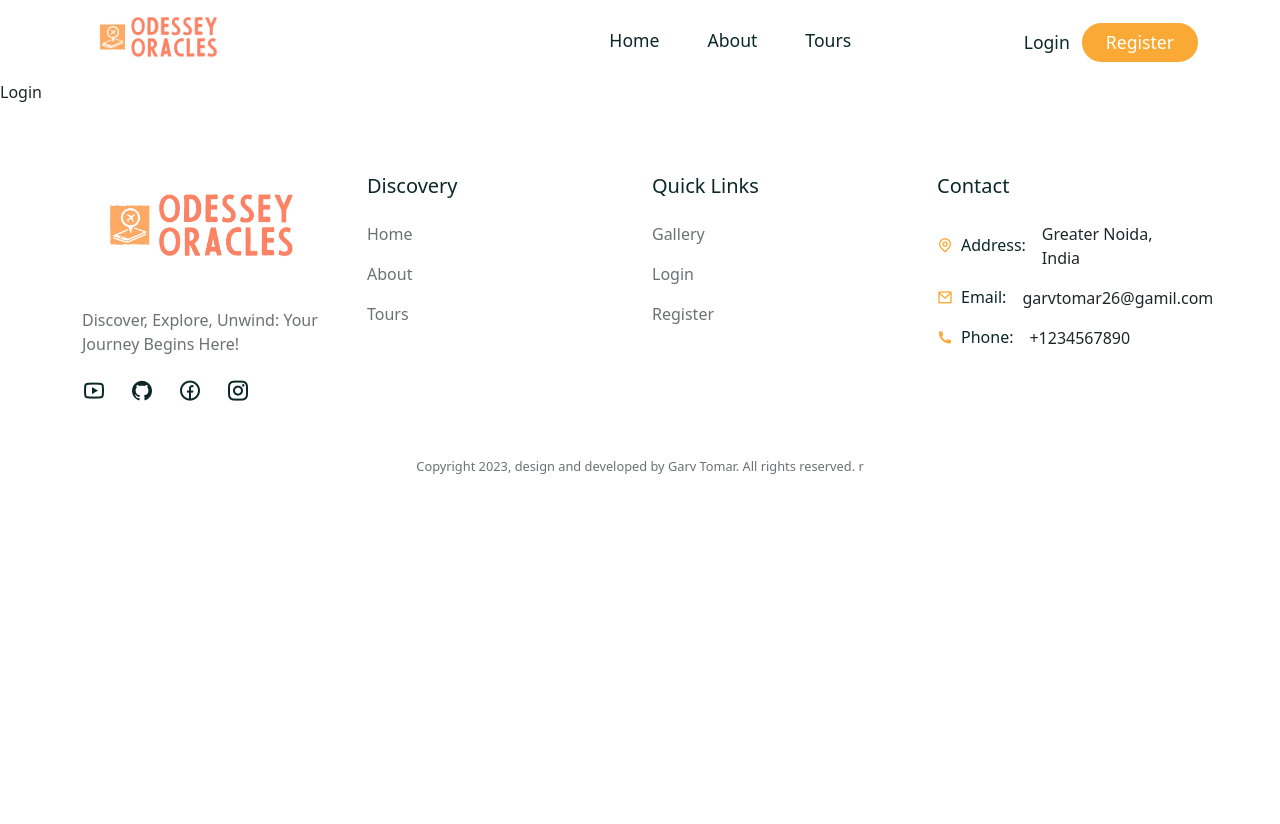
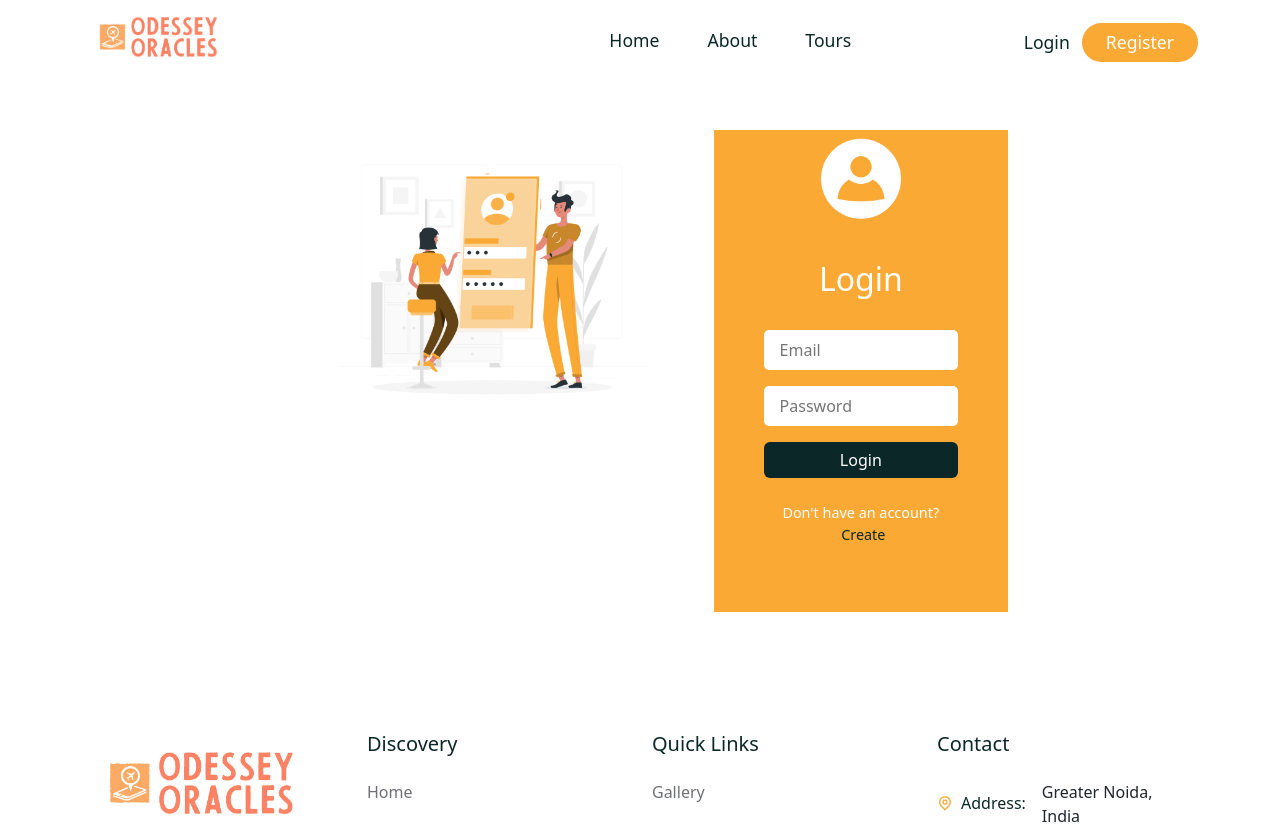
Before and after one commit to garvtomar26/tour-management, a React (Create React App) app in the folder frontend/: page /login in a window 1280 px wide. Shown: the top 824 px of the page. Before the commit the page ends 800 px from the top, so only its background shows below. Built offline with nearby package versions, Linux system fonts and the light colour scheme; a web font is replaced by a local one.

Commit message:
1.16.02 part 2

```diff
--- a/frontend/src/pages/Login.jsx
+++ b/frontend/src/pages/Login.jsx
@@ -1,9 +1,77 @@
-import React from 'react'
+import React, { useState } from "react";
+import { Container, Row, Col, Form, FormGroup, Button } from "reactstrap";
+import { Link } from "react-router-dom";
+import "../styles/login.css";
+
+import loginImg from "../assets/images/login.png";
+import userIcon from "../assets/images/user.png";
 
 const Login = () => {
+  const [credentials, setCredentials] = useState({
+    email: undefined,
+    password: undefined,
+  });
+
+  const handleChange = (e) => {
+    setCredentials((prev) => ({ ...prev, [e.target.id]: e.target.value }));
+  };
+
+  const handleClick = (e) => {
+    e.preventDefault();
+  };
+
   return (
-    <div>Login</div>
-  )
-}
+    <section>
+      <Container>
+        <Row>
+          <Col lg="8" className="m-auto">
+            <div className="login__container d-flex justify-content-between">
+              <div className="login__img">
+                <img src={loginImg} alt="" />
+              </div>
 
-export default Login
+              <div className="login__form">
+                <div className="user">
+                  <img src={userIcon} alt="" />
+                </div>
+                <h2>Login</h2>
+
+                <Form onSubmit={handleClick}>
+                  <FormGroup>
+                    <input
+                      type="text"
+                      placeholder="Email"
+                      required
+                      id="email"
+                      onChange={handleChange}
+                    />
+                  </FormGroup>
+                  <FormGroup>
+                    <input
+                      type="password"
+                      placeholder="Password"
+                      required
+                      id="password"
+                      onChange={handleChange}
+                    />
+                  </FormGroup>
+                  <Button
+                    className="btn secondary__btn auth__btn"
+                    type="submit"
+                  >
+                    Login
+                  </Button>
+                </Form>
+                <p>
+                  Don't have an account? <Link to="/register">Create</Link>
+                </p>
+              </div>
+            </div>
+          </Col>
+        </Row>
+      </Container>
+    </section>
+  );
+};
+
+export default Login;
--- a/frontend/src/pages/Register.jsx
+++ b/frontend/src/pages/Register.jsx
@@ -1,9 +1,87 @@
-import React from 'react'
+import React, { useState } from "react";
+import { Container, Row, Col, Form, FormGroup, Button } from "reactstrap";
+import { Link } from "react-router-dom";
+import "../styles/login.css";
+
+import registerImg from "../assets/images/login.png";
+import userIcon from "../assets/images/user.png";
 
 const Register = () => {
+  const [credentials, setCredentials] = useState({
+    userName: undefined,
+    email: undefined,
+    password: undefined,
+  });
+
+  const handleChange = (e) => {
+    setCredentials((prev) => ({ ...prev, [e.target.id]: e.target.value }));
+  };
+
+  const handleClick = (e) => {
+    e.preventDefault();
+  };
+
   return (
-    <div>Register</div>
-  )
-}
+    <section>
+      <Container>
+        <Row>
+          <Col lg="8" className="m-auto">
+            <div className="login__container d-flex justify-content-between">
+              <div className="login__img">
+                <img src={registerImg} alt="" />
+              </div>
 
-export default Register
+              <div className="login__form">
+                <div className="user">
+                  <img src={userIcon} alt="" />
+                </div>
+                <h2>Register</h2>
+
+                <Form onSubmit={handleClick}>
+                  <FormGroup>
+                    <input
+                      type="text"
+                      placeholder="Username"
+                      required
+                      id="username"
+                      onChange={handleChange}
+                    />
+                  </FormGroup>
+                  <FormGroup>
+                    <input
+                      type="text"
+                      placeholder="Email"
+                      required
+                      id="email"
+                      onChange={handleChange}
+                    />
+                  </FormGroup>
+                  <FormGroup>
+                    <input
+                      type="password"
+                      placeholder="Password"
+                      required
+                      id="password"
+                      onChange={handleChange}
+                    />
+                  </FormGroup>
+                  <Button
+                    className="btn secondary__btn auth__btn"
+                    type="submit"
+                  >
+                    Create Account
+                  </Button>
+                </Form>
+                <p>
+                  Already have an account? <Link to="/login">Login</Link>
+                </p>
+              </div>
+            </div>
+          </Col>
+        </Row>
+      </Container>
+    </section>
+  );
+};
+
+export default Register;
--- /dev/null
+++ b/frontend/src/styles/login.css
@@ -0,0 +1,76 @@
+.login__img {
+  width: 60%;
+  text-align: center;
+}
+
+.login__img img {
+  width: 70%;
+  object-fit: contain;
+}
+
+.login__form {
+  padding: 50px;
+  background: var(--secondary-color);
+  position: relative;
+}
+
+.login__content {
+  box-shadow: rgba(17, 12, 46, 0.15) 0px 48px 100px 0px;
+  margin-top: 100px;
+}
+
+.login__form .user {
+  width: 80px;
+  height: 80px;
+  position: relative;
+  top: -9%;
+  left: 50%;
+  transform: translate(-50%, -9%);
+}
+
+.login__form .user img {
+  width: 100%;
+}
+
+.login__form h2 {
+  color: #fff;
+  text-align: center;
+  margin-bottom: 2rem;
+}
+
+.login__form {
+  width: 40%;
+}
+
+.login__form input {
+  width: 100%;
+  padding: 0.5rem 1rem;
+  border-radius: 5px;
+  border: none;
+  font-size: 1rem;
+  color: var(--heading-color);
+}
+
+.login__form input:focus {
+  outline: none;
+}
+
+.auth__btn {
+  background: var(--heading-color) !important;
+  width: 100%;
+  color: #fff !important;
+}
+
+.login__form p {
+  font-size: 0.9rem;
+  color: #fff;
+  margin-top: 1.5rem;
+  text-align: center;
+}
+
+.login__form p a {
+  color: var(--heading-color);
+  text-decoration: none;
+  margin-left: 5px;
+  font-weight: 500;
+}
```
